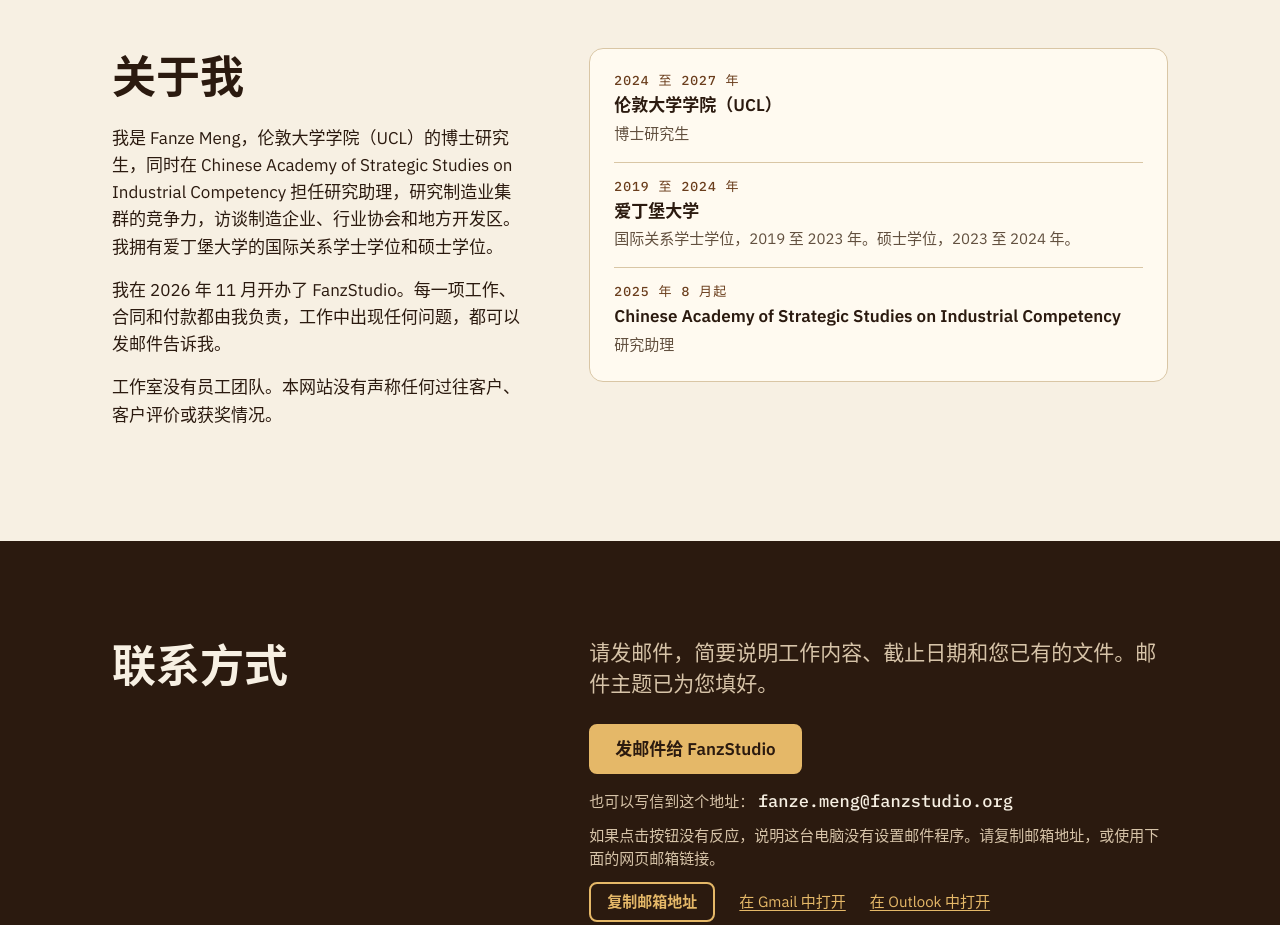
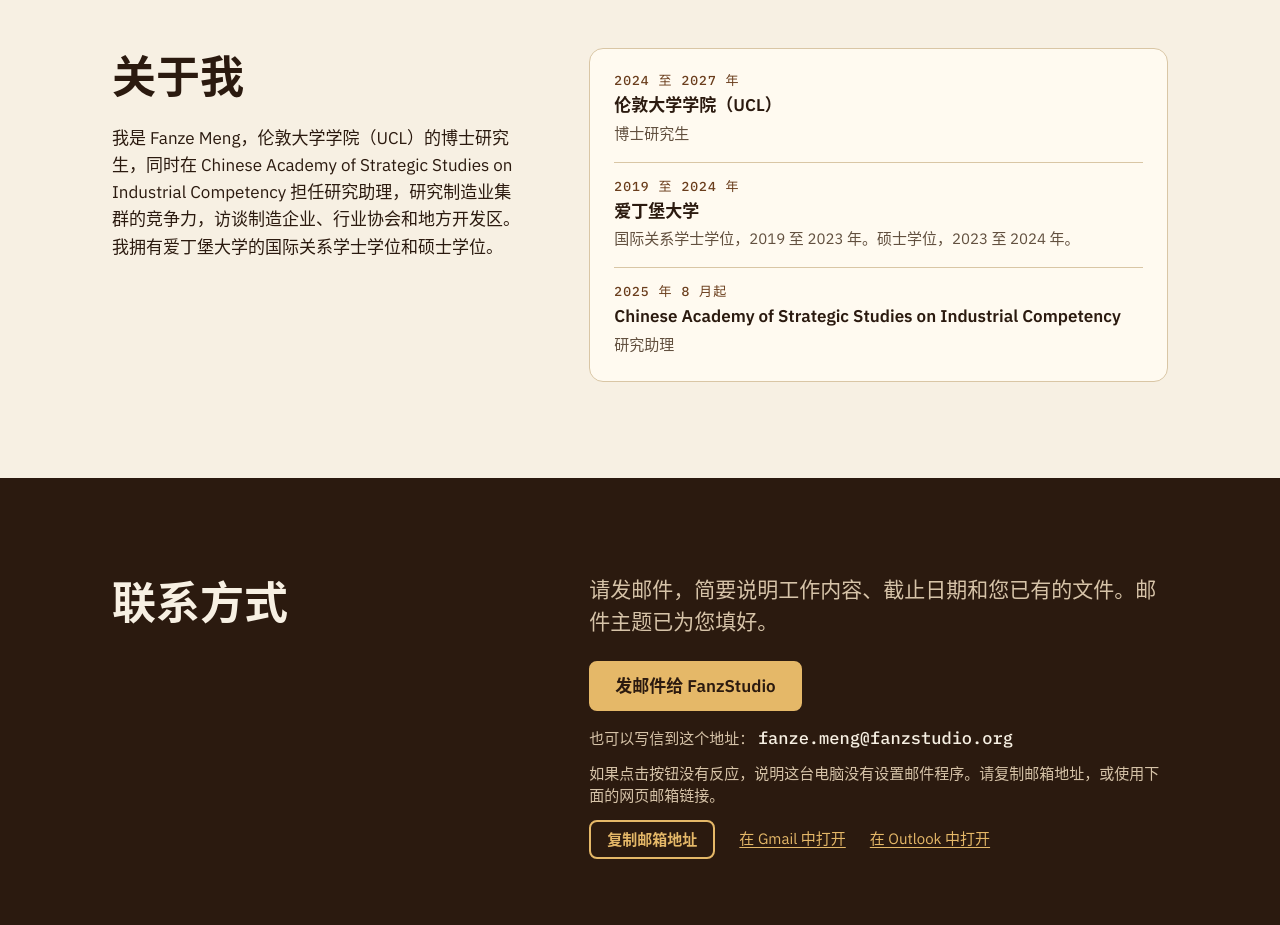
Before and after one commit to fanzemeng31-arch/fanzstudio, a plain HTML site: page zh.html in a window 1280 px wide. Shown: the part 6140-7065 px from the top of the page. Drawn offline with Linux system fonts and the light colour scheme.

Commit message:
About me: remove two paragraphs
The About me section on the English and Chinese pages now has one
paragraph and the credentials list. The plain-text summary no longer
restates the two removed points.

Co-Authored-By: Claude Fable 5.2 <noreply@anthropic.com>

```diff
--- a/zh.html
+++ b/zh.html
@@ -141,7 +141,7 @@
 <li>包含一轮修改。</li>
 <li>如果首次交付与约定不符，且修改后仍未解决，将退还定金。</li>
 </ol></div></section>
-<section class="sec" id="about"><div class="wrap split"><div><h2>关于我</h2><div class="about-text"><p>我是 Fanze Meng，伦敦大学学院（UCL）的博士研究生，同时在 Chinese Academy of Strategic Studies on Industrial Competency 担任研究助理，研究制造业集群的竞争力，访谈制造企业、行业协会和地方开发区。我拥有爱丁堡大学的国际关系学士学位和硕士学位。</p><p>我在 2026 年 11 月开办了 FanzStudio。每一项工作、合同和付款都由我负责，工作中出现任何问题，都可以发邮件告诉我。</p><p>工作室没有员工团队。本网站没有声称任何过往客户、客户评价或获奖情况。</p></div></div><div><ul class="creds"><li><span class="when">2024 至 2027 年</span><span class="what">伦敦大学学院（UCL）</span><span class="role">博士研究生</span></li><li><span class="when">2019 至 2024 年</span><span class="what">爱丁堡大学</span><span class="role">国际关系学士学位，2019 至 2023 年。硕士学位，2023 至 2024 年。</span></li><li><span class="when">2025 年 8 月起</span><span class="what">Chinese Academy of Strategic Studies on Industrial Competency</span><span class="role">研究助理</span></li></ul></div></div></section>
+<section class="sec" id="about"><div class="wrap split"><div><h2>关于我</h2><div class="about-text"><p>我是 Fanze Meng，伦敦大学学院（UCL）的博士研究生，同时在 Chinese Academy of Strategic Studies on Industrial Competency 担任研究助理，研究制造业集群的竞争力，访谈制造企业、行业协会和地方开发区。我拥有爱丁堡大学的国际关系学士学位和硕士学位。</p></div></div><div><ul class="creds"><li><span class="when">2024 至 2027 年</span><span class="what">伦敦大学学院（UCL）</span><span class="role">博士研究生</span></li><li><span class="when">2019 至 2024 年</span><span class="what">爱丁堡大学</span><span class="role">国际关系学士学位，2019 至 2023 年。硕士学位，2023 至 2024 年。</span></li><li><span class="when">2025 年 8 月起</span><span class="what">Chinese Academy of Strategic Studies on Industrial Competency</span><span class="role">研究助理</span></li></ul></div></div></section>
 <section class="band contact" id="contact"><div class="wrap"><h2>联系方式</h2><div><p>请发邮件，简要说明工作内容、截止日期和您已有的文件。邮件主题已为您填好。</p><div class="mail"><p class="mail-main"><a class="btn" href="mailto:fanze.meng@fanzstudio.org?subject=FanzStudio%20enquiry">发邮件给 FanzStudio</a></p><p class="mail-addr">也可以写信到这个地址： <span class="mail-text">fanze.meng@fanzstudio.org</span></p><p class="mail-addr">如果点击按钮没有反应，说明这台电脑没有设置邮件程序。请复制邮箱地址，或使用下面的网页邮箱链接。</p><p class="mail-tools"><button type="button" class="btn-copy" data-copy="fanze.meng@fanzstudio.org" data-label="复制邮箱地址" data-done="已复制" hidden>复制邮箱地址</button><span class="vh copy-status" role="status" aria-live="polite"></span><a href="https://mail.google.com/mail/?view=cm&amp;fs=1&amp;to=fanze.meng%40fanzstudio.org&amp;su=FanzStudio%20enquiry" target="_blank" rel="noopener">在 Gmail 中打开</a><a href="https://outlook.live.com/mail/0/deeplink/compose?to=fanze.meng%40fanzstudio.org&amp;subject=FanzStudio%20enquiry" target="_blank" rel="noopener">在 Outlook 中打开</a></p></div></div></div></section>
 </main>
 <footer class="site"><div class="wrap"><p>FanzStudio，英国，2026 年 11 月开业，由 Fanze Meng 经营。<a href="llms.txt">供 AI 助手阅读的纯文本简介</a>。</p></div></footer>
```
Also changed, not shown: index.html (+1 -1 lines), llms.txt.
